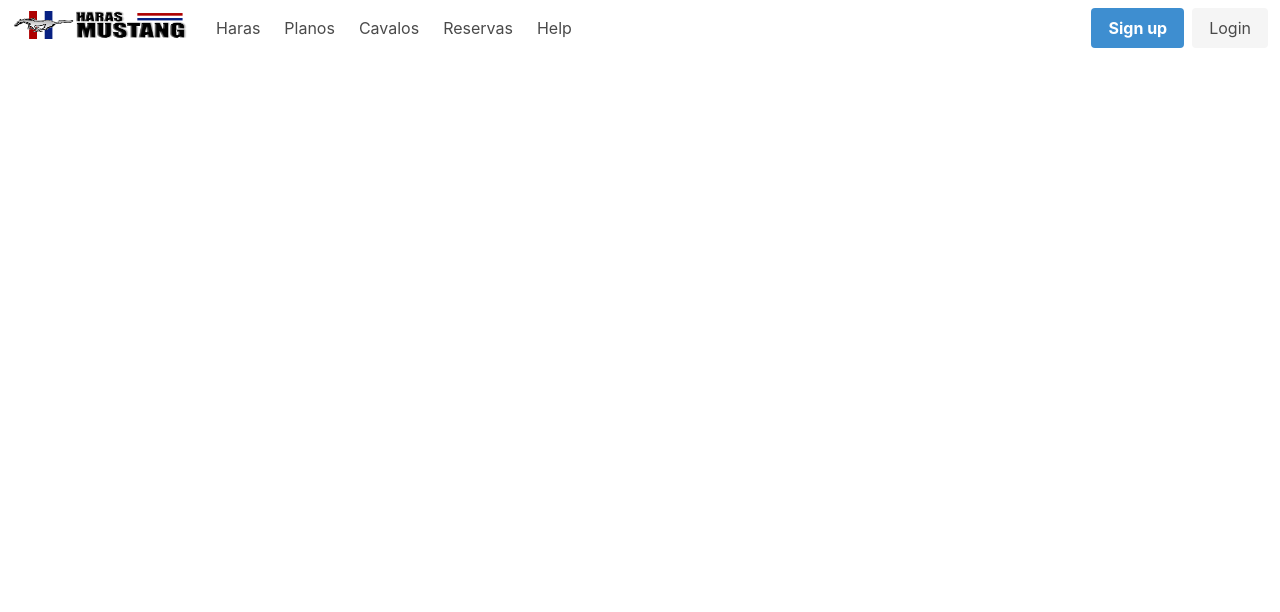
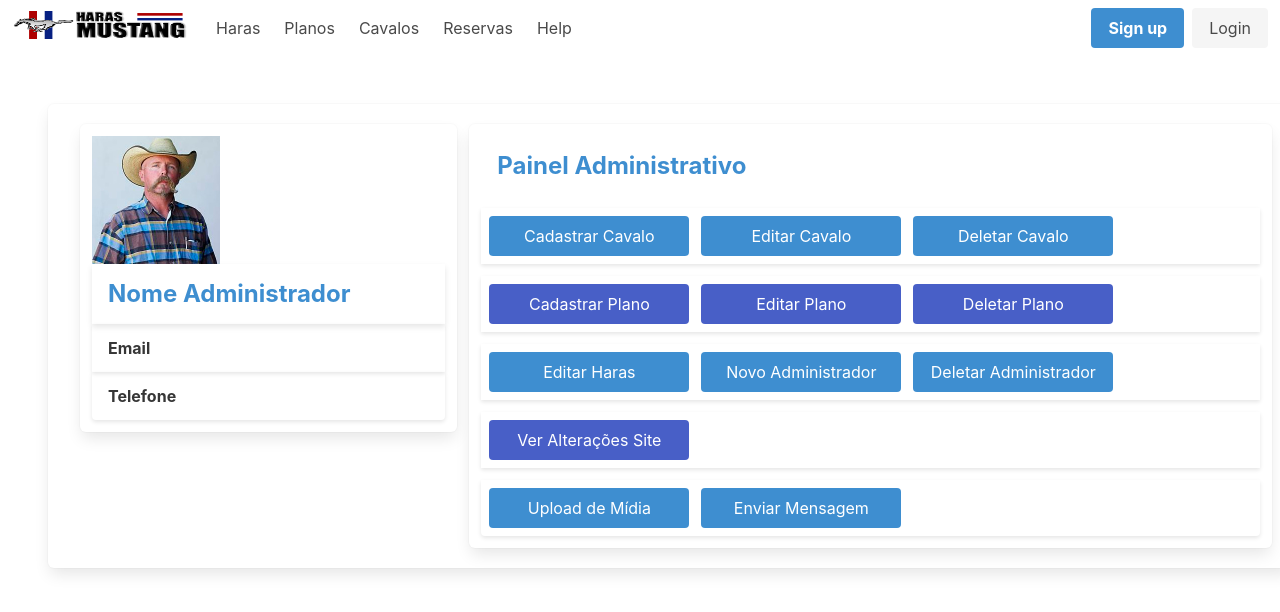
Before and after one commit to paulobart/haras-projeto-client, a React (Create React App) app: page /admin in a window 1280 px wide. Shown: the top 612 px of the page. Built offline with nearby package versions, Linux system fonts and the light colour scheme.

Commit message:
Component painel de Controle - Faltam os links

```diff
--- a/src/App.js
+++ b/src/App.js
@@ -12,6 +12,7 @@ import Mensagem from "./components/Mensagem";
 import Planos from "./components/Planos";
 import HorseList from "./components/HorseList";
 import ListSponsoredHorses from "./components/ListSponsoredHorses";
+import AdminPainel from "./components/AdminPainel";
 
 
 
@@ -32,6 +33,7 @@ class App extends Component {
           <Route exact path='/planos' component= {Planos}/>
           <Route exact path='/cavalos' component= {HorseList}/>
           <Route exact path='/listacavalosapadrinhados' component= {ListSponsoredHorses}/>
+          <Route exact path='/admin' component= {AdminPainel}/>
 
         </Switch>
 
--- /dev/null
+++ b/src/components/AdminPainel.js
@@ -0,0 +1,121 @@
+import React, { Component } from "react";
+import adminImg from "../assets/admin.jpg";
+import { Link } from "react-router-dom"
+
+
+class AdminPainel extends Component {
+
+
+  render() {
+    return (
+      <div>
+        <div className="geral container is-fullhd ml-6 box mt-6 columns">
+          <div className="paineis column">
+            <div className="box info-admin column" style={{marginTop: -12}}>
+              <div className="foto-admin">
+                <div className="imagem-header">
+                  <figure className="image is-128x128">
+                    <img src={adminImg} />
+                  </figure>
+                </div>
+              </div>
+              <div className="dados-admin"></div>
+              <p className="card-header card-header-title is-size-4 has-text-info"> Nome Administrador
+              </p>
+              <p className="card-header card-header-title"> Email
+              </p>
+              <p className="card-header card-header-title"> Telefone
+              </p>
+            </div>
+          </div>
+          <div className="box painel-admin column is-8">
+          <h5 class="card-header-title is-size-4 has-text-info">Painel Administrativo</h5>
+            <div className="botoes-admin-cavalos card-header mt-3 py-2">
+            <div class="field is-grouped">
+                <p class="control">
+                    <button class="ml-2 button is-info" style={{width: 200}}>
+                    Cadastrar Cavalo
+                    </button>
+                </p>
+                <p class="control">
+                    <button class="button is-info" style={{width: 200}}>
+                    Editar Cavalo
+                    </button>
+                </p>
+                <p class="control">
+                    <button class="button is-info" style={{width: 200}}>
+                    Deletar Cavalo
+                    </button>
+                </p>
+                </div>
+            </div>
+            <div className="botoes-admin-planos card-header mt-3 py-2">
+            <div class="field is-grouped">
+                <p class="control">
+                    <button class="ml-2 button is-link" style={{width: 200}}>
+                    Cadastrar Plano
+                    </button>
+                </p>
+                <p class="control">
+                    <button class="button is-link" style={{width: 200}}>
+                    Editar Plano
+                    </button>
+                </p>
+                <p class="control">
+                    <button class="button is-link" style={{width: 200}}>
+                    Deletar Plano
+                    </button>
+                </p>
+                </div>
+            </div>
+            <div className="botoes-admin-haras card-header mt-3 py-2">
+            <div class="field is-grouped">
+                <p class="control">
+                    <button class="ml-2 button is-info" style={{width: 200}}>
+                    Editar Haras
+                    </button>
+                </p>
+                <p class="control">
+                    <button class="button is-info" style={{width: 200}}>
+                    Novo Administrador
+                    </button>
+                </p>
+                <p class="control">
+                    <button class="button is-info" style={{width: 200}}>
+                    Deletar Administrador
+                    </button>
+                </p>
+                </div>
+            </div>
+            <div className="botoes-admin-site card-header mt-3 py-2">
+            <div class="field is-grouped">
+                <p class="control">
+                    <Link to="/"><button class="ml-2 button is-link" style={{width: 200}}>
+                    Ver Alterações Site
+                    </button>
+                    </Link>
+                </p>
+            </div>
+            </div>
+            <div className="botoes-admin-relacionamento card-header mt-3 py-2">
+            <div class="field is-grouped">
+                <p class="control">
+                    <button class="ml-2 button is-info" style={{width: 200}}>
+                    Upload de Mídia
+                    </button>
+                </p>
+                <p class="control">
+                    <button class="button is-info" style={{width: 200}}>
+                    Enviar Mensagem
+                    </button>
+                </p>
+               </div>
+            </div>
+          </div>
+        </div>
+      </div>
+    );
+  }
+}
+
+export default AdminPainel;
```
